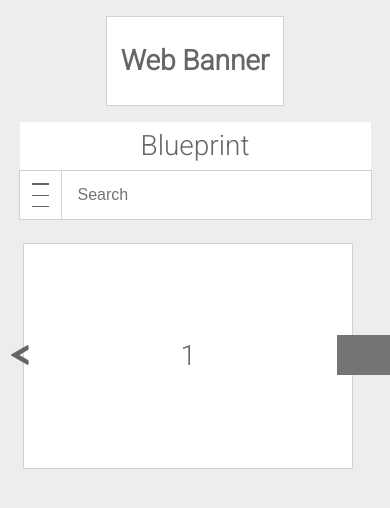
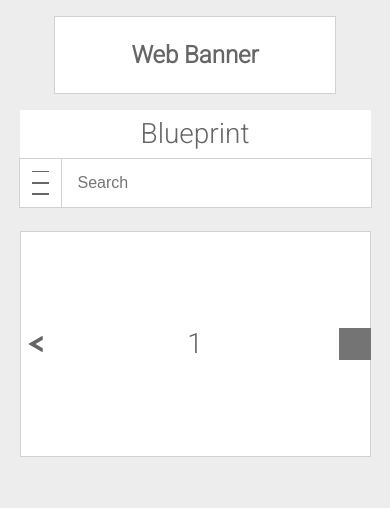
Before and after one commit to bpetermann/website-blueprint, a React (Create React App) app: page / in a window 390 px wide. Shown: the top 508 px of the page. Built offline with nearby package versions, Linux system fonts and the light colour scheme; grey boxes are pictures that could not be loaded; the HTML template or start-up script is replaced by a standard one.

Commit message:
fixed slideshow styles for mobile/desktop

```diff
--- a/src/components/AdBanner.module.css
+++ b/src/components/AdBanner.module.css
@@ -4,19 +4,15 @@
   justify-content: center;
   border: 0.0625rem solid #d0d1d3;
   background-color: #fff;
-  width: 50%;
+  width: 80%;
   margin: 1rem auto;
-}
-
-.container h2 {
-  font-size: 1.75rem;
 }
 
 @media (min-width: 40rem) {
   .container {
     width: 65%;
   }
-  .container h3 {
-    font-size: inherit;
+  .container h2 {
+    font-size: 1.75rem;
   }
 }
--- a/src/components/Slideshow.module.css
+++ b/src/components/Slideshow.module.css
@@ -15,6 +15,7 @@
   align-items: center;
   justify-content: center;
   font-size: 1.75rem;
+  opacity: 0.8;
 }
 
 .content-container:first-of-type {
@@ -25,6 +26,7 @@
   height: 14rem;
   z-index: 20;
   animation: bump 400ms ease-out;
+  opacity: 1;
 }
 .content-container:last-of-type {
   display: none;
@@ -39,7 +41,6 @@
     display: flex;
     width: 30%;
     margin-right: 0rem;
-    opacity: 0.6;
   }
 
   .content-container:nth-of-type(2) {
@@ -49,6 +50,7 @@
     height: 14rem;
     z-index: 30;
     animation: bump 400ms ease-out;
+    opacity: 1;
   }
 
   .content-container:first-of-type {
@@ -56,36 +58,38 @@
     height: 13rem;
     margin-left: 0rem;
     margin-right: 0.5rem;
-    opacity: 0.6;
     animation: none;
+    opacity: 0.8;
   }
+}
+
+.content-container:hover {
+  opacity: 1;
+  transform: scale(1.08);
 }
 
 .count-up,
 .count-down {
-  background-color: transparent;
   border: none;
+  width: 2rem;
+  height: 2rem;
+  padding: 0;
   position: relative;
-  background-color: transparent;
-  margin-left: -3.8rem;
+  width: 0;
 }
 
 .count-up-button,
 .count-down-button {
-  position: relative;
+  width: 2rem;
+  height: 2rem;
+  position: absolute;
   z-index: 30;
-  left: 2rem;
-  min-width: 40px;
-  height: 40px;
-  padding: 0.4rem;
-  border: none;
-  background-color: transparent;
+  top: 5.5rem;
   filter: invert(44%) sepia(0%) saturate(159%) hue-rotate(242deg)
     brightness(88%) contrast(93%);
 }
-
-.count-down-button {
-  left: 1.8rem;
+.count-up-button {
+  left: -2rem;
 }
 
 .count-up-button:hover,
@@ -101,10 +105,10 @@
     transform: scale(0.9);
   }
   30% {
-    transform: scale(1.1);
+    transform: scale(1.05);
   }
   50% {
-    transform: scale(1.15);
+    transform: scale(1.1);
   }
   100% {
     transform: scale(1);
```
